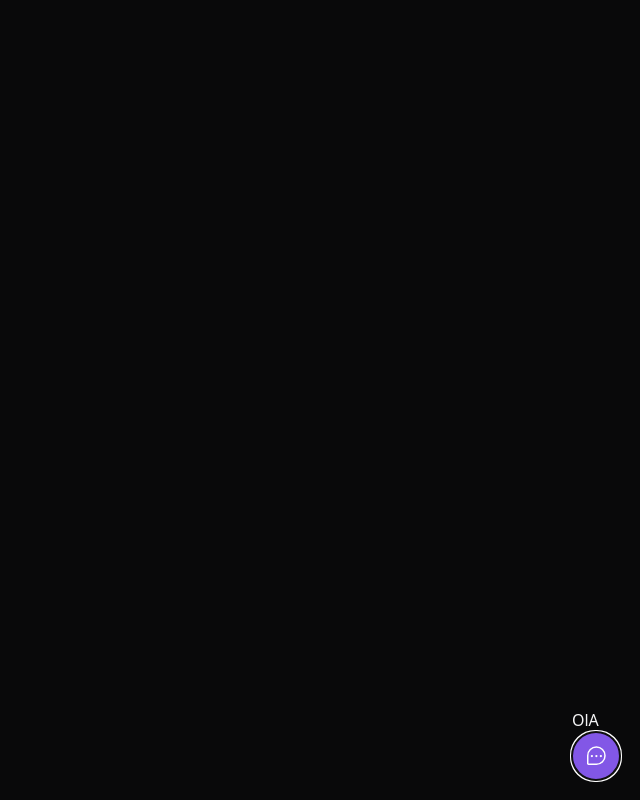
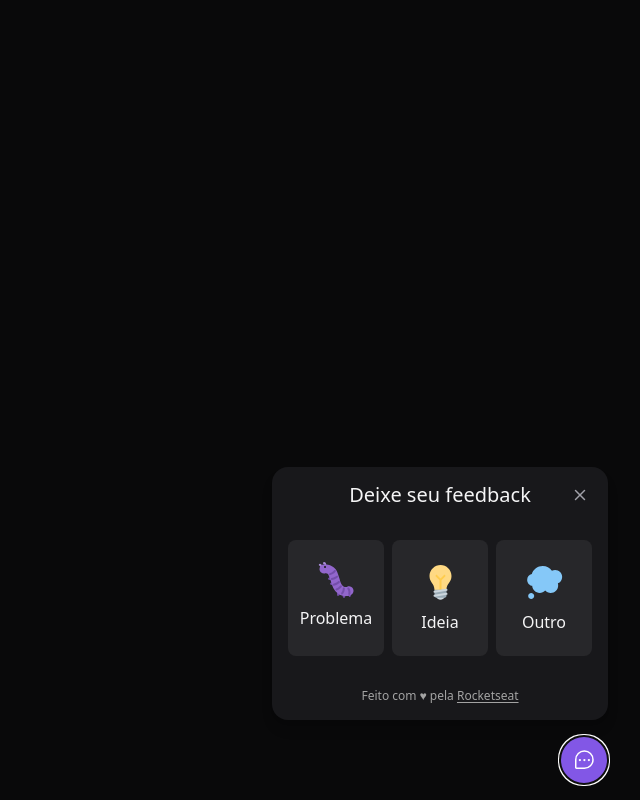
Before and after one commit to MatheusFC2/NLWReturn-Impulse, a React (Vite) app: page / in a window 1280 px wide. Both pictures are taken after a click on the button "FeedBack". Shown: the whole page, without its empty margins (640-1280 px from the left). Built offline with nearby package versions, Linux system fonts and the light colour scheme.

Commit message:
chore: import widgetform

```diff
--- a/src/components/Widget.tsx
+++ b/src/components/Widget.tsx
@@ -1,11 +1,14 @@
 import { ChatTeardropDots } from 'phosphor-react'
 import { Popover } from '@headlessui/react'
+import { WidgetForm } from './WidgetForm'
 
 export function Widget() {
 
     return (
-        <Popover className="absolute bottom-5 right-5">
-          <Popover.Panel>OlA</Popover.Panel>
+        <Popover className="absolute bottom-4 right-4 md:right-8 flex flex-col items-end">
+            <Popover.Panel>
+                <WidgetForm/>
+            </Popover.Panel>
 
             <Popover.Button className="bg-brand-500 rounded-full px-3 h-12 text-white flex items-center group">
                 <ChatTeardropDots className="w-6 h-6"/>
```
